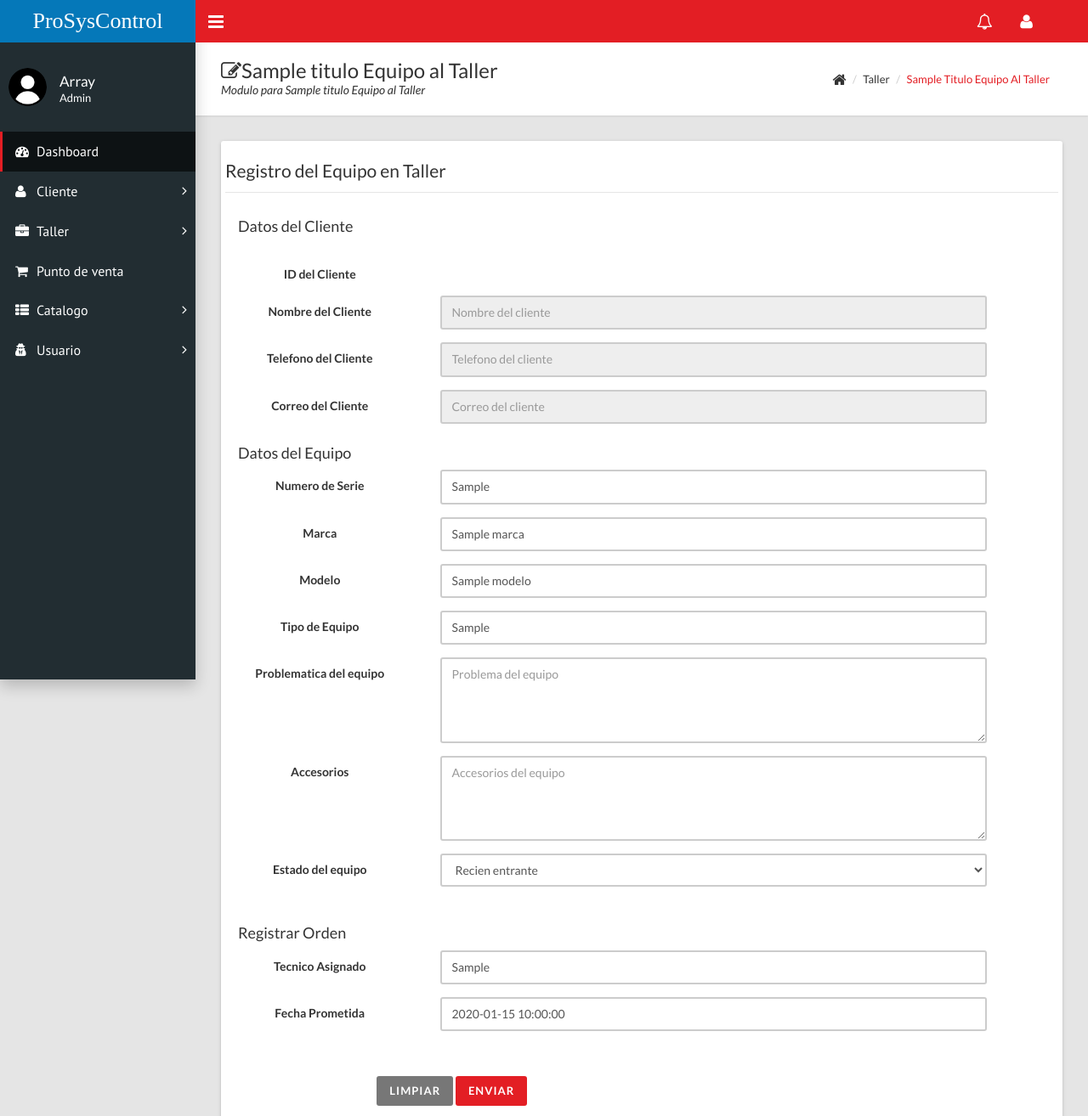
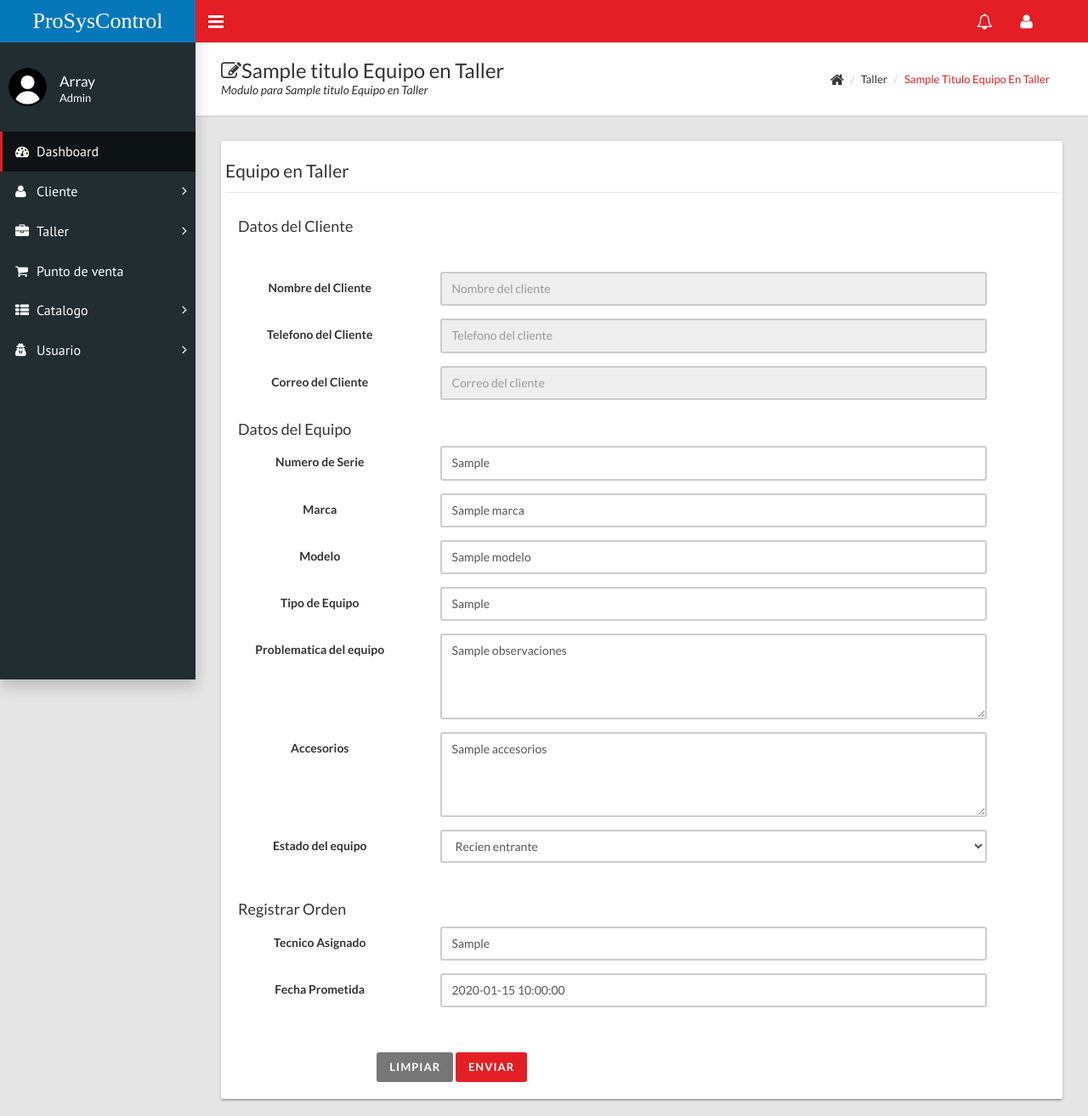
Before and after one commit to Byorsh/ProSysControlv2-2, a PHP site: the page made by vistas/taller/modificar_Taller.php in a window 1280 px wide. Shown: the top 1314 px of the page at 85% size. Run offline with PHP 8.4, Linux system fonts and the light colour scheme; a user stored in the database is signed in; tables that the repository leaves empty hold one stand-in row (values such as "Sample post"); the template is opened without the code that fills it: most values are stand-ins (such as "Sample title", 1, 10 or a date in 2020).

Commit message:
Faltan detalles para modificar, pero esta trabajando mejor

```diff
--- a/vistas/taller/index.php
+++ b/vistas/taller/index.php
@@ -24,6 +24,7 @@
                       <th>Modelo</th>
                       <th>Observaciones</th>
                       <th>Accesorios</th>
+                      <th>Estado</th>
                       <th>Fecha de Entrada</th>
 
                       <th>Fecha Prometida</th>
@@ -40,6 +41,7 @@
                         <td><?=$tallerSQL->modelo?></td>
                         <td><?=$tallerSQL->observaciones?></td>
                         <td><?=$tallerSQL->accesorios?></td>
+                        <td><?=$tallerSQL->estadoEquipo?></td>
                         <td><?=$tallerSQL->fechaEntrada?></td>
                         <td><?=$tallerSQL->fechaPrometida?></td>
                         <!--condicion para ocultar si es secretario-->
--- a/vistas/taller/modificar_Taller.php
+++ b/vistas/taller/modificar_Taller.php
@@ -1,14 +1,14 @@
 <div class="content-wrapper">
   <div class="page-title">
     <div>
-      <h1><i class="fa fa-edit"></i><?=$titulo?> Equipo al Taller</h1>
-      <p>Modulo para <?=$titulo?> Equipo al Taller</p>
+      <h1><i class="fa fa-edit"></i><?=$titulo?> Equipo en Taller</h1>
+      <p>Modulo para <?=$titulo?> Equipo en Taller</p>
     </div>
     <div>
       <ul class="breadcrumb">
         <li><i class="fa fa-home fa-lg"></i></li>
         <li>Taller</li>
-        <li><a href="#"><?=$titulo?> Equipo al Taller</a></li>
+        <li><a href="#"><?=$titulo?> Equipo en Taller</a></li>
       </ul>
     </div>
   </div>
@@ -20,7 +20,7 @@
             <div class="well bs-component">
                 <form class="form-horizontal" method="POST" action="?c=taller&a=Guardar">
                 <fieldset>
-                <legend>Registro del Equipo en Taller</legend>
+                <legend>Equipo en Taller</legend>
                     <div class="col-lg-10">
                         <h4>Datos del Cliente</h4>
                     </div>
@@ -33,7 +33,7 @@
                         <input class="form-control" name="id" type="hidden" value="<?=$tallerSQL->getId()?>">
                       </div>
                     <div class="form-group">
-                        <label class="control-label col-md-3" for="IdCliente">ID del Cliente</label>
+
                         <div class="col-md-8">
                             <input class="form-control" name="idCliente" type="hidden" placeholder="Introduce el id del cliente" value="<?=$tallerSQL->getIdCliente()?>">
                         </div>
@@ -86,19 +86,19 @@
                   <div class="form-group">
                     <label class="control-label col-md-3" for="Observaciones">Problematica del equipo</label>
                     <div class="col-md-8">
-                      <textarea class="form-control" name="observaciones" rows="4" placeholder="Problema del equipo" value="<?=$tallerSQL->getObservaciones()?>"></textarea>
+                      <textarea class="form-control" name="observaciones" type="text" rows="4" placeholder="Problema del equipo"><?=$tallerSQL->getObservaciones()?></textarea>
                     </div>
                   </div>
                   <div class="form-group">
                     <label class="control-label col-md-3" for="Accesorios">Accesorios</label>
                     <div class="col-md-8">
-                      <textarea class="form-control" name="accesorios" rows="4" placeholder="Accesorios del equipo" value="<?=$tallerSQL->getAccesorios()?>"></textarea>
+                      <textarea class="form-control" name="accesorios" type="text" rows="4" placeholder="Accesorios del equipo"><?=$tallerSQL->getAccesorios()?></textarea>
                     </div>
                   </div>
                   <div class="form-group">
                     <label class="control-label col-md-3" for="EstadoEquipo">Estado del equipo</label>
                         <div class="col-md-8">
-                          <select class="form-control" name="estadoEquipo" id="estadoEquipo" required="" onchange="toggleButton()" value="<?=$tallerSQL->getestadoEquipo()?>">
+                          <select class="form-control" name="estadoEquipo" id="estadoEquipo" required="" onchange="toggleButton()" value selected="<?=$tallerSQL->getestadoEquipo()?>">
                             <option value disabled>Seleccione una opcion</option>
                             <option value="1">Recien entrante</option>
                             <option value="2">En diagnostico</option>
```
